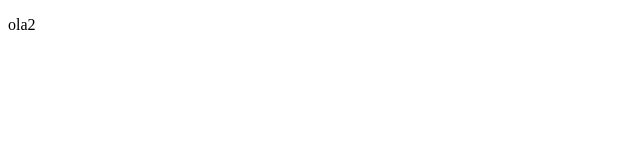
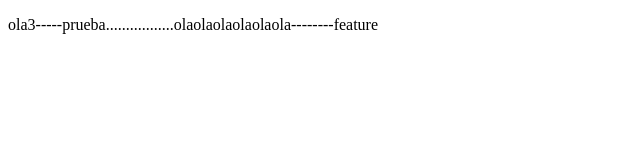
Before and after one commit to leonardo-cruz12/prueba-git, a plain HTML site: page index.html in a window 1280 px wide. Shown: the whole page, without its empty margins (0-640 px from the left). Drawn offline with Linux system fonts and the light colour scheme.

Commit message:
cambie de rama

```diff
--- a/index.html
+++ b/index.html
@@ -7,6 +7,6 @@
   </head>
 
   <body>
-    <p>ola2</p>
+    <p>ola3-----prueba.................olaolaolaolaolaola--------feature</p>
   </body>
 </html>
```
